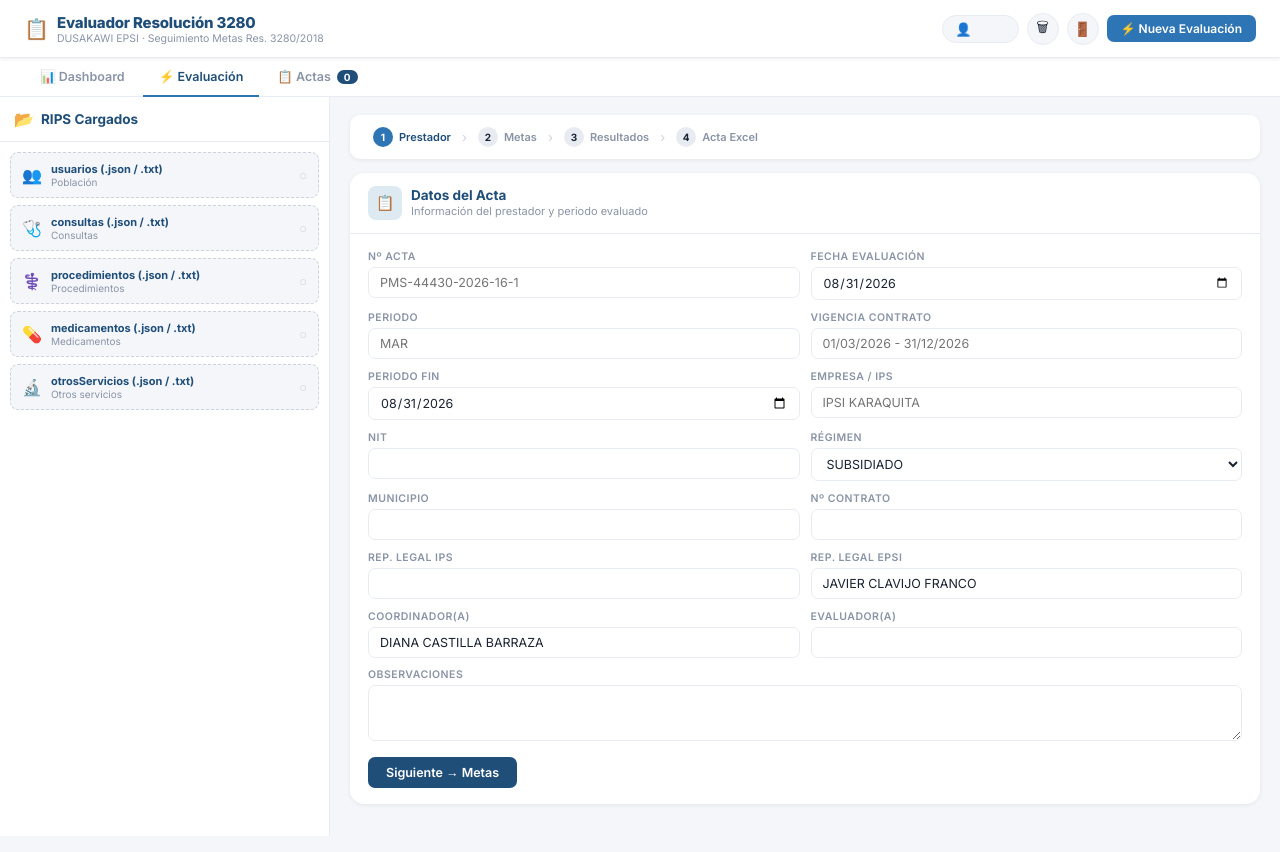
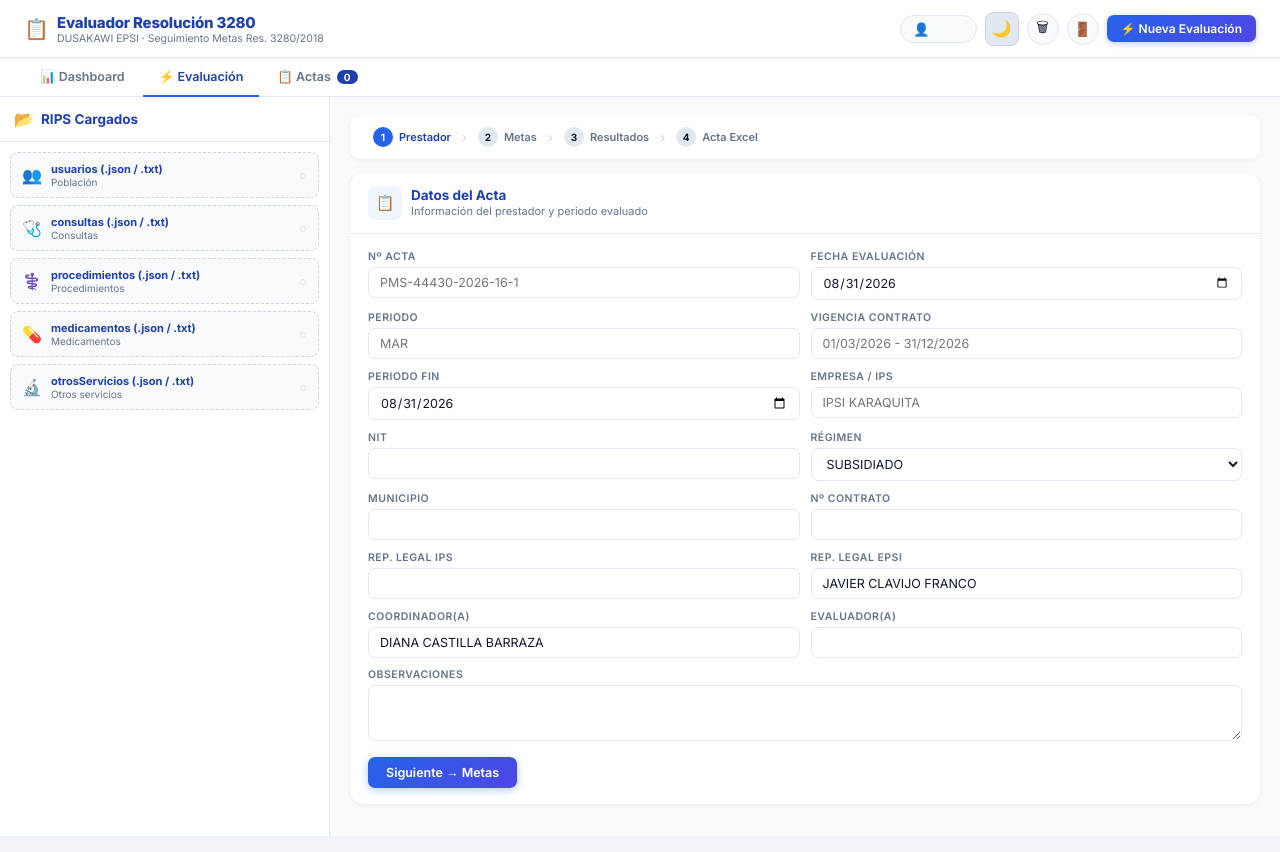
Before and after one commit to chuvanegas/evaluador-3280, a Flask app: page / in a window 1280 px wide, after a click on "⚡ Evaluación". Run offline with Flask 3, Linux system fonts and the light colour scheme; the visitor is signed in with stand-in values (Sample User, id 1); data that the repository does not hold is empty.

Commit message:
ui: paleta slate/indigo + modo oscuro con toggle sol/luna (estilo rips-2026)

```diff
--- a/webapp/templates/index.html
+++ b/webapp/templates/index.html
@@ -9,17 +9,34 @@
 <style>
 *,*::before,*::after{box-sizing:border-box;margin:0;padding:0}
 :root{
-  --azul:#1F4E79;--azul2:#2E75B6;--azul3:#BDD7EE;--azul4:#DEEAF1;
-  --verde:#375623;--verde2:#70AD47;--verde3:#E2EFDA;
-  --amarillo:#F4B942;--amarillo2:#FFF2CC;
-  --rojo:#C00000;--rojo2:#FCE4D6;
-  --gris0:#F4F6FA;--gris1:#E8ECF2;--gris2:#CDD2DC;--gris3:#8A94A6;
-  --text:#1A2332;--white:#fff;
+  --azul:#1E40AF;--azul2:#2563EB;--azul3:#BFDBFE;--azul4:#EFF6FF;
+  --verde:#065F46;--verde2:#10B981;--verde3:#D1FAE5;
+  --amarillo:#B45309;--amarillo2:#FEF3C7;
+  --rojo:#B91C1C;--rojo2:#FEE2E2;
+  --gris0:#F8FAFC;--gris1:#E2E8F0;--gris2:#CBD5E1;--gris3:#64748B;
+  --text:#0F172A;--white:#fff;
+  --card-bg:#ffffff;--nav-bg:#ffffff;--body-bg:#F1F5F9;
   --shadow-sm:0 1px 4px rgba(0,0,0,.07);--shadow-md:0 4px 16px rgba(0,0,0,.10);
   --radius:10px;--radius-lg:14px;
-}
-body{font-family:'Inter',sans-serif;background:var(--gris0);color:var(--text);min-height:100vh;display:flex;flex-direction:column}
-.header{background:#fff;border-bottom:1.5px solid var(--gris1);padding:0 24px;height:58px;display:flex;align-items:center;gap:16px;position:sticky;top:0;z-index:200;box-shadow:var(--shadow-sm)}
+  --scroll-bg:#F1F5F9;--scroll-thumb:#CBD5E1;--scroll-thumb-hover:#94A3B8;
+}
+html.dark{
+  --azul:#818CF8;--azul2:#6366F1;--azul3:#312E81;--azul4:#1E1B4B;
+  --verde:#34D399;--verde2:#10B981;--verde3:#064E3B;
+  --amarillo:#FCD34D;--amarillo2:#451A03;
+  --rojo:#F87171;--rojo2:#450A0A;
+  --gris0:#0F172A;--gris1:#1E293B;--gris2:#334155;--gris3:#94A3B8;
+  --text:#E2E8F0;--white:#1E293B;
+  --card-bg:#1E293B;--nav-bg:#0F172A;--body-bg:#020617;
+  --shadow-sm:0 1px 4px rgba(0,0,0,.4);--shadow-md:0 4px 16px rgba(0,0,0,.5);
+  --scroll-bg:#020617;--scroll-thumb:#334155;--scroll-thumb-hover:#475569;
+}
+::-webkit-scrollbar{width:8px;height:8px}
+::-webkit-scrollbar-track{background:var(--scroll-bg)}
+::-webkit-scrollbar-thumb{background:var(--scroll-thumb);border-radius:4px;border:2px solid var(--scroll-bg)}
+::-webkit-scrollbar-thumb:hover{background:var(--scroll-thumb-hover)}
+body{font-family:'Inter',sans-serif;background:var(--body-bg);color:var(--text);min-height:100vh;display:flex;flex-direction:column;transition:background .25s,color .25s}
+.header{background:var(--nav-bg);border-bottom:1.5px solid var(--gris1);padding:0 24px;height:58px;display:flex;align-items:center;gap:16px;position:sticky;top:0;z-index:200;box-shadow:var(--shadow-sm);backdrop-filter:blur(12px);transition:background .25s}
 .header-brand{display:flex;align-items:center;gap:8px;margin-right:auto}
 .brand-icon{font-size:20px}
 .brand-name{font-size:15px;font-weight:800;color:var(--azul);letter-spacing:-.2px}
@@ -34,9 +51,9 @@ body{font-family:'Inter',sans-serif;background:var(--gris0);color:var(--text);mi
 .icon-btn{width:32px;height:32px;border-radius:50%;background:var(--gris0);border:1.5px solid var(--gris1);display:flex;align-items:center;justify-content:center;cursor:pointer;font-size:14px;transition:.15s}
 .icon-btn:hover{background:var(--gris1)}
 .btn-hdr{padding:6px 14px;border-radius:7px;border:none;font-family:inherit;font-size:12px;font-weight:600;cursor:pointer;transition:.15s;display:inline-flex;align-items:center;gap:6px}
-.btn-hdr-primary{background:var(--azul2);color:#fff}
-.btn-hdr-primary:hover{background:var(--azul)}
-.nav-tabs{background:#fff;border-bottom:1.5px solid var(--gris1);padding:0 24px;display:flex;gap:2px}
+.btn-hdr-primary{background:linear-gradient(135deg,#2563EB,#4F46E5);color:#fff;box-shadow:0 2px 6px rgba(37,99,235,.3)}
+.btn-hdr-primary:hover{background:linear-gradient(135deg,#1D4ED8,#4338CA)}
+.nav-tabs{background:var(--nav-bg);border-bottom:1.5px solid var(--gris1);padding:0 24px;display:flex;gap:2px;transition:background .25s}
 .nav-tab{padding:11px 16px;font-size:12.5px;font-weight:600;color:var(--gris3);border-bottom:2.5px solid transparent;margin-bottom:-1.5px;cursor:pointer;display:flex;align-items:center;gap:6px;background:none;border-top:none;border-left:none;border-right:none;font-family:inherit;transition:.15s;white-space:nowrap}
 .nav-tab:hover{color:var(--azul2)}
 .nav-tab.active{color:var(--azul);border-bottom-color:var(--azul2)}
@@ -44,7 +61,7 @@ body{font-family:'Inter',sans-serif;background:var(--gris0);color:var(--text);mi
 .tab-content{display:none}
 .tab-content.active{display:flex;flex:1;overflow:hidden}
 .split{display:flex;height:calc(100vh - 113px);overflow:hidden;width:100%}
-.panel-left{width:330px;min-width:270px;background:#fff;border-right:1.5px solid var(--gris1);display:flex;flex-direction:column;overflow:hidden;flex-shrink:0}
+.panel-left{width:330px;min-width:270px;background:var(--card-bg);border-right:1.5px solid var(--gris1);display:flex;flex-direction:column;overflow:hidden;flex-shrink:0;transition:background .25s}
 .panel-right{flex:1;overflow-y:auto;background:var(--gris0);padding:18px 20px}
 .pl-header{padding:12px 14px;border-bottom:1px solid var(--gris1);display:flex;align-items:center;gap:7px}
 .pl-title{font-size:13.5px;font-weight:700;color:var(--azul);flex:1}
@@ -92,8 +109,8 @@ body{font-family:'Inter',sans-serif;background:var(--gris0);color:var(--text);mi
 .ws.done .ws-label{color:var(--verde)}
 .ws-sep{color:var(--gris2);font-size:13px;flex-shrink:0;padding:0 2px}
 .btn{padding:8px 18px;border-radius:7px;border:none;font-family:inherit;font-size:12.5px;font-weight:600;cursor:pointer;transition:.15s;display:inline-flex;align-items:center;gap:6px}
-.btn-primary{background:var(--azul);color:#fff}
-.btn-primary:hover{background:var(--azul2)}
+.btn-primary{background:linear-gradient(135deg,#2563EB,#4F46E5);color:#fff;box-shadow:0 2px 8px rgba(37,99,235,.35)}
+.btn-primary:hover{background:linear-gradient(135deg,#1D4ED8,#4338CA);box-shadow:0 4px 12px rgba(37,99,235,.4)}
 .btn-success{background:var(--verde);color:#fff}
 .btn-success:hover{background:var(--verde2)}
 .btn-outline{background:transparent;border:1.5px solid var(--gris2);color:var(--text)}
@@ -209,6 +253,7 @@ textarea.form-control{resize:vertical;min-height:56px}
       <span class="uc-name">{{ current_user.nombre }}</span>
       <span class="role-badge role-{{ current_user.rol }}">{{ current_user.rol|upper }}</span>
     </div>
+    <button id="theme-toggle" onclick="toggleTheme()" title="Modo oscuro / claro" style="width:34px;height:34px;border-radius:8px;background:var(--gris1);border:1.5px solid var(--gris2);display:flex;align-items:center;justify-content:center;cursor:pointer;font-size:16px;transition:.2s;flex-shrink:0" onmouseenter="this.style.background='var(--gris2)'" onmouseleave="this.style.background='var(--gris1)'">🌙</button>
     <div class="icon-btn" title="Limpiar sesión" onclick="limpiarSesion()">🗑</div>
     <a href="/logout" style="text-decoration:none"><div class="icon-btn" title="Cerrar sesión">🚪</div></a>
     <button class="btn-hdr btn-hdr-primary" onclick="goEvaluar()">⚡ Nueva Evaluación</button>
@@ -841,6 +886,24 @@ textarea.form-control{resize:vertical;min-height:56px}
 </div>
 
 <script>
+// ── Modo oscuro ──────────────────────────────────────────────────────────────
+(function(){
+  const t=localStorage.getItem('theme')||'light';
+  if(t==='dark') document.documentElement.classList.add('dark');
+})();
+function toggleTheme(){
+  const isDark=document.documentElement.classList.toggle('dark');
+  localStorage.setItem('theme',isDark?'dark':'light');
+  const btn=document.getElementById('theme-toggle');
+  if(btn) btn.textContent=isDark?'☀️':'🌙';
+}
+// Aplica icono correcto al cargar
+window.addEventListener('DOMContentLoaded',()=>{
+  const btn=document.getElementById('theme-toggle');
+  if(btn) btn.textContent=document.documentElement.classList.contains('dark')?'☀️':'🌙';
+});
+// ────────────────────────────────────────────────────────────────────────────
+
 const S={config:null,metas:{},resultados:null,ips_activa:null};
 let _ips_list=[];
 
```
Also changed, not shown: other parts of webapp/templates/index.html (+30 -3 lines).
